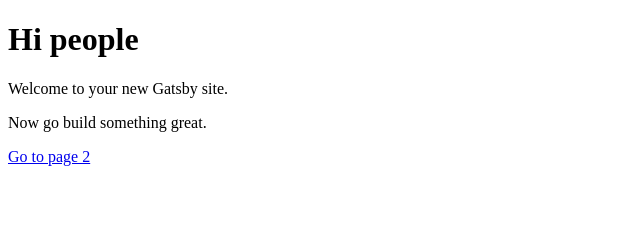
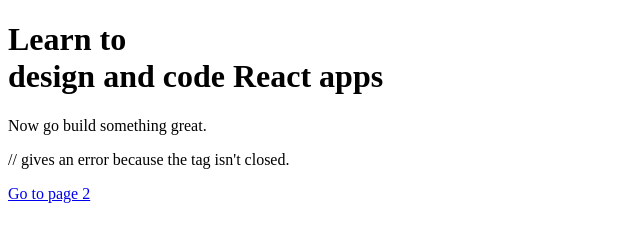
Before and after one commit to Turnering/React-Tut, a Gatsby site: page / in a window 1280 px wide. Shown: the whole page, without its empty margins (0-640 px from the left). Built offline with nearby package versions, Linux system fonts and the light colour scheme; Gatsby itself is replaced by a stand-in of ours.

Commit message:
trying to fix this

```diff
--- a/gatsby-config.js
+++ b/gatsby-config.js
@@ -1,6 +1,6 @@
 module.exports = {
   siteMetadata: {
-    title: 'Gatsby Default Starter',
+    title: 'hello fault Starter',
   },
   plugins: ['gatsby-plugin-react-helmet'],
 }
--- a/src/pages/index.js
+++ b/src/pages/index.js
@@ -3,11 +3,12 @@ import Link from 'gatsby-link'
 
 const IndexPage = () => (
   <div>
-    <h1>Hi people</h1>
-    <p>Welcome to your new Gatsby site.</p>
-    <p>Now go build something great.</p>
+      <h1> Learn to <br />design and code React apps </h1>
+      <p>Now go build something great.</p>
+<p> // gives an error because the tag isn't closed. </p>
     <Link to="/page-2/">Go to page 2</Link>
   </div>
+
 )
 
 export default IndexPage
```
